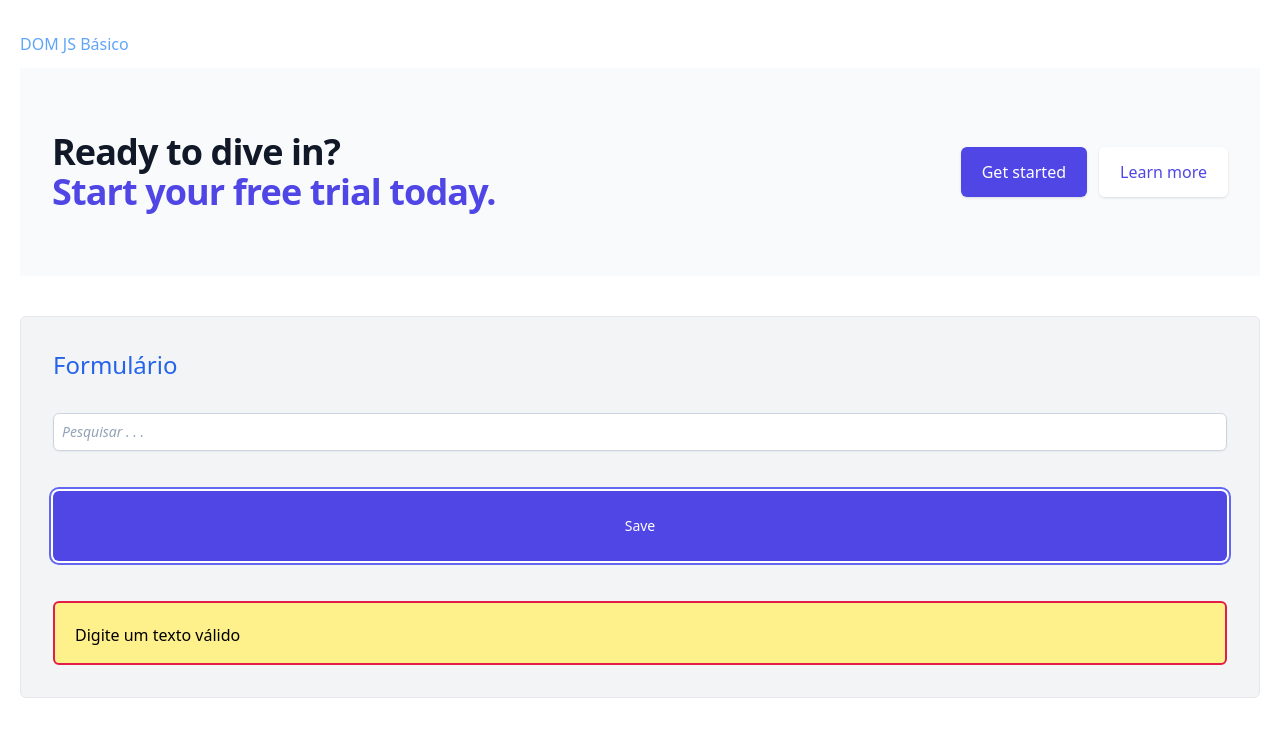
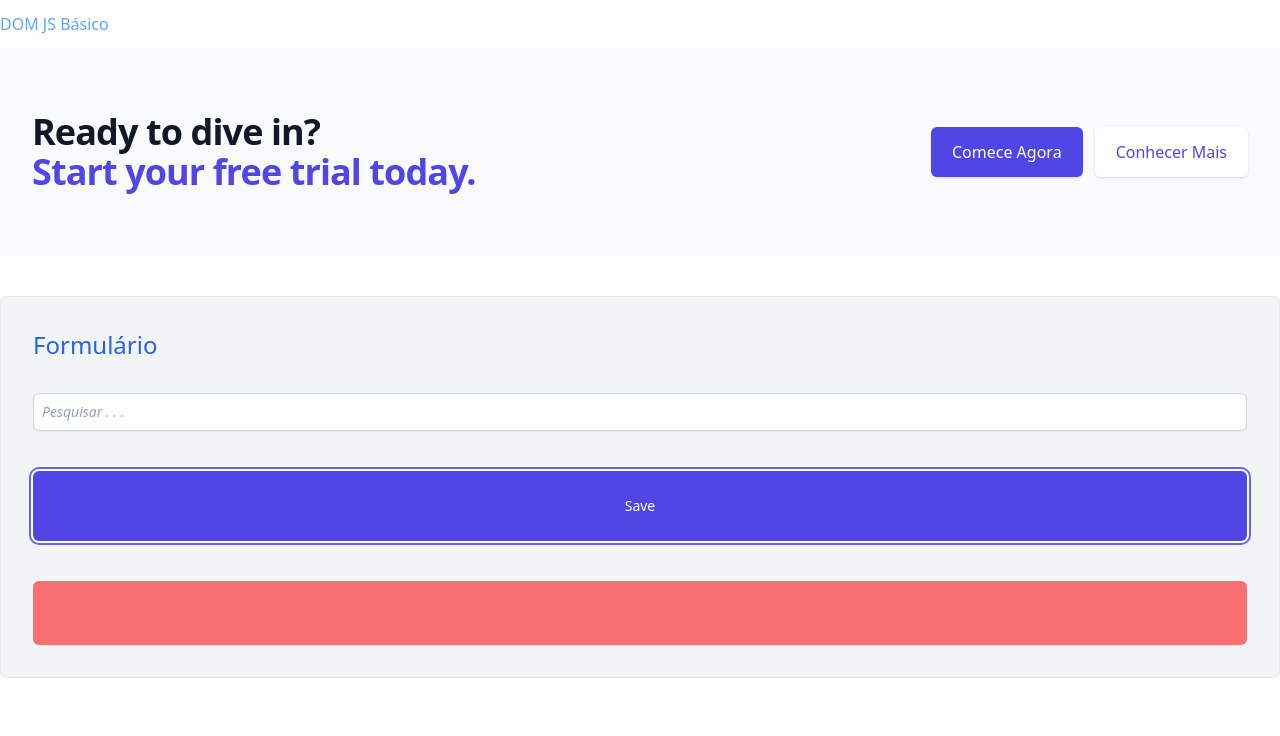
Before and after one commit to jairoroberto/dombasic, a plain HTML site: page index.html in a window 1280 px wide. Both pictures are taken after a click on the link "Save". Drawn offline with nearby package versions, Linux system fonts and the light colour scheme.

Commit message:
Ajustes Code CSS e JS

```diff
--- a/index.html
+++ b/index.html
@@ -13,7 +13,7 @@
 
 <body>
 
-    <div class="container p-5 h-100 mx-auto">
+    <div class="container h-100 mx-auto">
         <h1 class="text-blue-400 py-3">DOM JS Básico</h1>
         <!-- This example requires Tailwind CSS v2.0+ -->
         <div class="bg-gray-50">
@@ -26,12 +26,12 @@
                     <div class="inline-flex rounded-md shadow">
                         <a href="#"
                             class="inline-flex items-center justify-center px-5 py-3 border border-transparent text-base font-medium rounded-md text-white bg-indigo-600 hover:bg-indigo-700">
-                            Get started </a>
+                            Comece Agora </a>
                     </div>
                     <div class="ml-3 inline-flex rounded-md shadow">
                         <a href="#"
                             class="inline-flex items-center justify-center px-5 py-3 border border-transparent text-base font-medium rounded-md text-indigo-600 bg-white hover:bg-indigo-50">
-                            Learn more </a>
+                            Conhecer Mais </a>
                     </div>
                 </div>
             </div>
@@ -42,7 +42,7 @@
             <form action="" method="#">
                 <label class="relative block">
                     <span class="sr-only">Search</span>
-                    <input class="placeholder:italic placeholder:text-slate-400 block bg-white w-full border border-slate-300 rounded-md py-2 pl-2 pr-3 shadow-sm focus:outline-none focus:border-sky-500 focus:ring-sky-500 focus:ring-1 sm:text-sm" placeholder="Pesquisar . . ." type="text" name="search" />
+                    <input data-name="field-search" id="searchID" value="" class="placeholder:italic placeholder:text-slate-400 block bg-white w-full border border-slate-300 rounded-md py-2 pl-2 pr-3 shadow-sm focus:outline-none focus:border-sky-500 focus:ring-sky-500 focus:ring-1 sm:text-sm" placeholder="Pesquisar . . ." type="text" name="search" />
                 </label>
 
                 <div class="py-10 text-right">
@@ -55,9 +55,6 @@
             </form>
         </div>
     </div>
-
-
-
 
 
     <script>
@@ -73,20 +70,27 @@
 
         //console.log(btnCTA);
 
+        const action = document.querySelector('#btnCTA');
         const result = document.querySelector('#result');
         const inputForm = document.querySelector('form');
-
-        btnCTA.addEventListener('click', function (e) {
-            e.preventDefault();
-            result.innerHTML = '<h3>Digite um texto válido</h3>';
-            result.classList.add('border-2','border-rose-600', 'bg-yellow-200');
-
-        });
+        //const searchID =  document.querySelector('#searchID');
 
 
-
-
-
+        action.addEventListener('click', function (e) {
+            e.preventDefault();
+            const searchIDValue =  document.querySelector('#searchID').value;
+            result.innerHTML = searchIDValue;
+            if(searchIDValue === 'Amarelo'){
+                result.classList.add('bg-yellow-400');
+            }
+            else if(searchIDValue === 'Verde'){
+                result.classList.add('bg-green-400');
+            }
+            else{
+                result.classList.add('bg-red-400');
+            }
+            //result.classList.add('border-2','border-rose-600', 'bg-yellow-200');
+        });
 
 
     </script>
```
Also changed, not shown: 1 other file.
